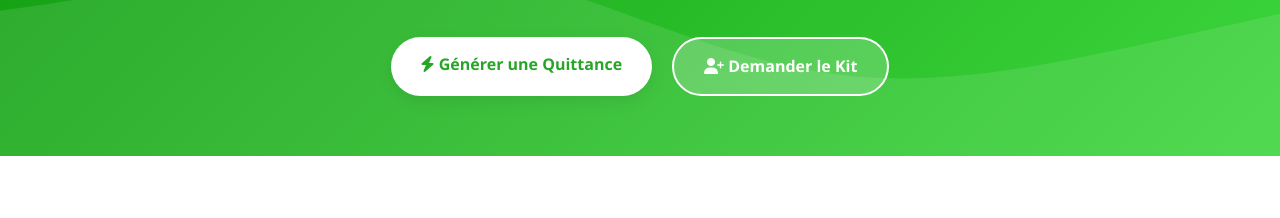
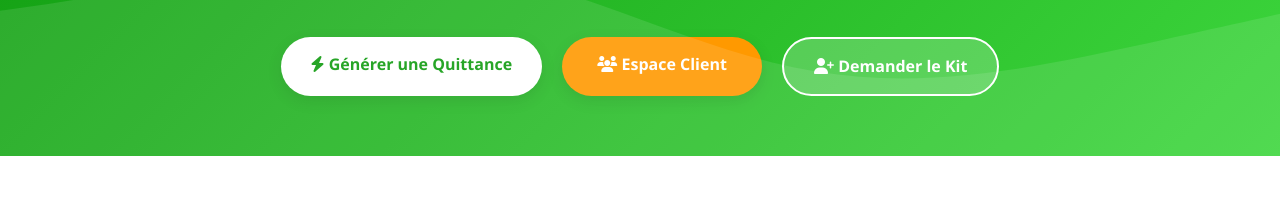
Before and after one commit to jeanskodoc/RE-U-DE-LOYER, a plain HTML site: page index.html in a window 1280 px wide. Shown: the part 234-452 px from the top of the page. Drawn offline with Linux system fonts and the light colour scheme.

Commit message:
Update index.html

```diff
--- a/index.html
+++ b/index.html
@@ -103,6 +103,18 @@
         .btn-secondary:hover {
             background: white;
             color: #0f9b0f;
+        }
+
+        .btn-tertiary {
+            background: #ff9900;
+            color: white;
+            box-shadow: 0 5px 15px rgba(0, 0, 0, 0.1);
+        }
+
+        .btn-tertiary:hover {
+            background: #ffaa33;
+            transform: translateY(-3px);
+            box-shadow: 0 8px 20px rgba(0, 0, 0, 0.15);
         }
 
         /* Section Avantages */
@@ -370,6 +382,9 @@
                 <a href="facture-loyer.html" class="btn btn-primary">
                     <i class="fas fa-bolt"></i> Générer une Quittance
                 </a>
+                <a href="locataire.html" class="btn btn-tertiary">
+                    <i class="fas fa-users"></i> Espace Client
+                </a>
                 <a href="inscription.html" class="btn btn-secondary">
                     <i class="fas fa-user-plus"></i> Demander le Kit
                 </a>
@@ -533,6 +548,9 @@
                 <a href="facture-loyer.html" class="btn btn-primary">
                     <i class="fas fa-bolt"></i> Essayer Gratuitement
                 </a>
+                <a href="locataire.html" class="btn btn-tertiary">
+                    <i class="fas fa-users"></i> Espace Client
+                </a>
                 <a href="inscription.html" class="btn btn-secondary">
                     <i class="fas fa-user-plus"></i> Demander une Démo
                 </a>
```
